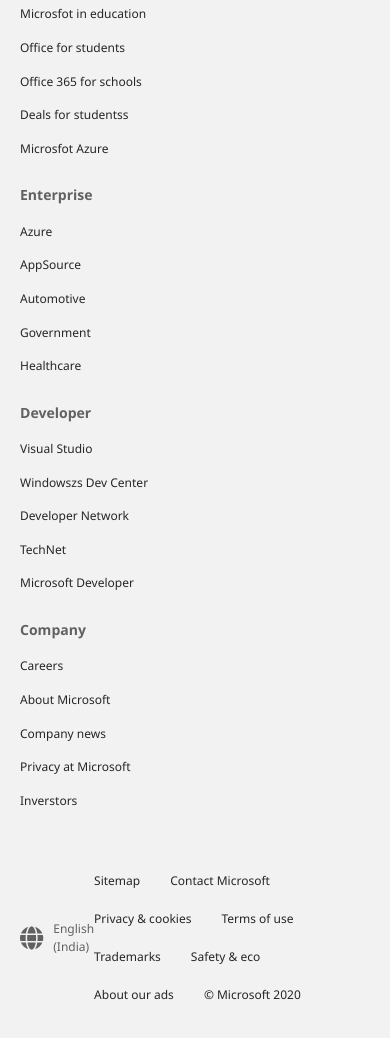
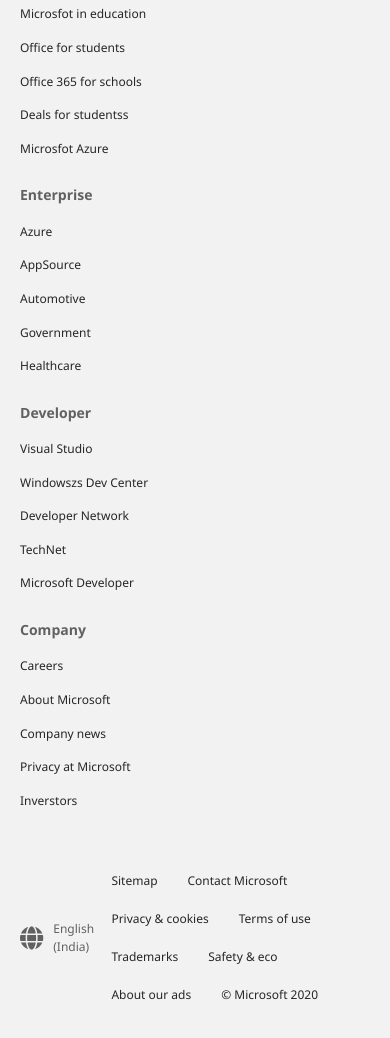
Before and after one commit to anuragarwalkar/microsoft-clone, a plain HTML site: page index.html in a window 390 px wide. Shown: the part 5480-6518 px from the top of the page. Drawn offline with Linux system fonts and the light colour scheme.

Commit message:
added width to footer links

```diff
--- a/style.css
+++ b/style.css
@@ -324,4 +324,12 @@
         grid-template-columns: 1fr;
     }
 
+    .footer .footer-inner{
+        /* height: 200px; */
+    }
+
+    .footer .footer-inner ul{
+        width: 320px;
+    }
+
 }
```
